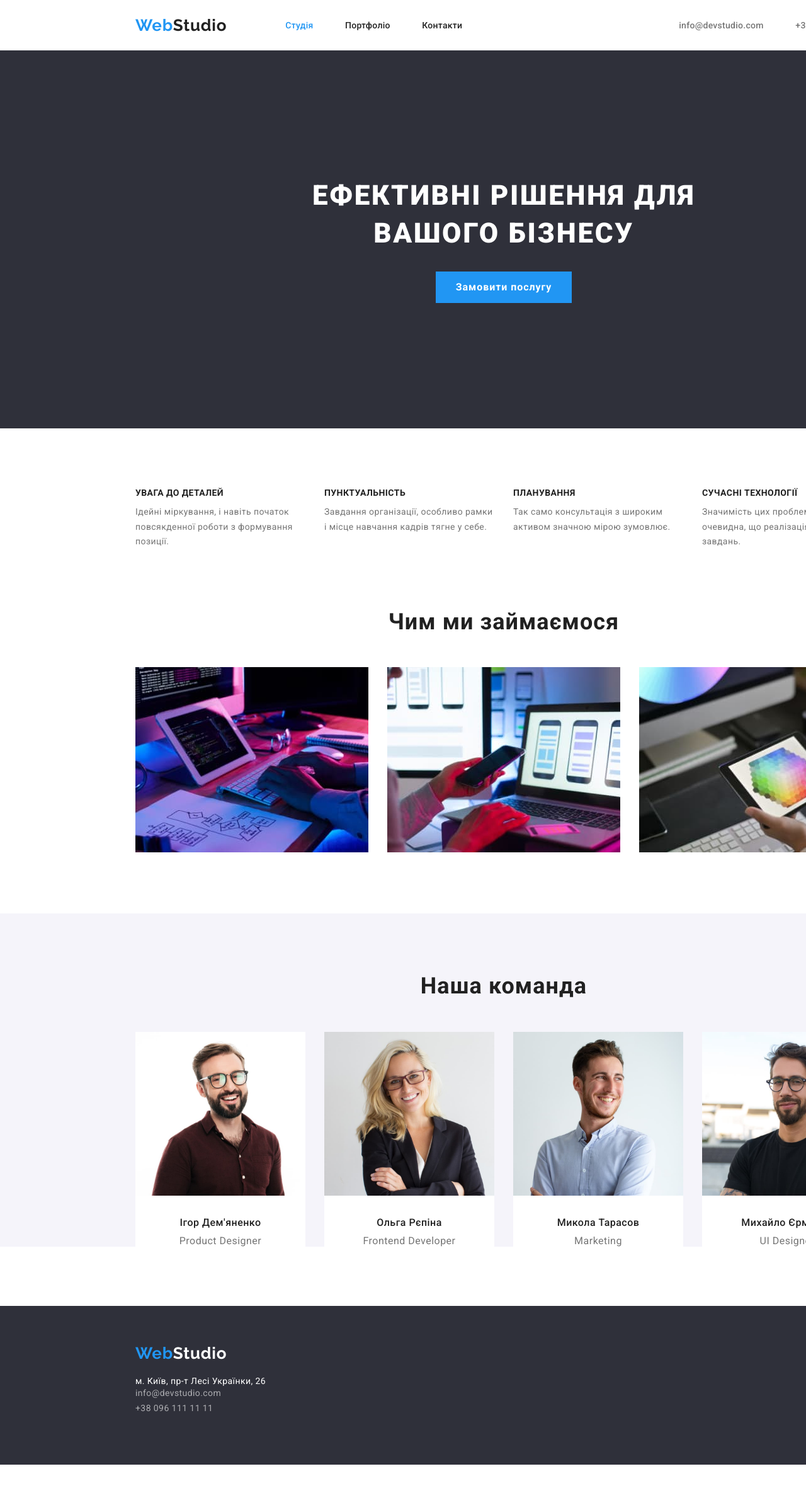
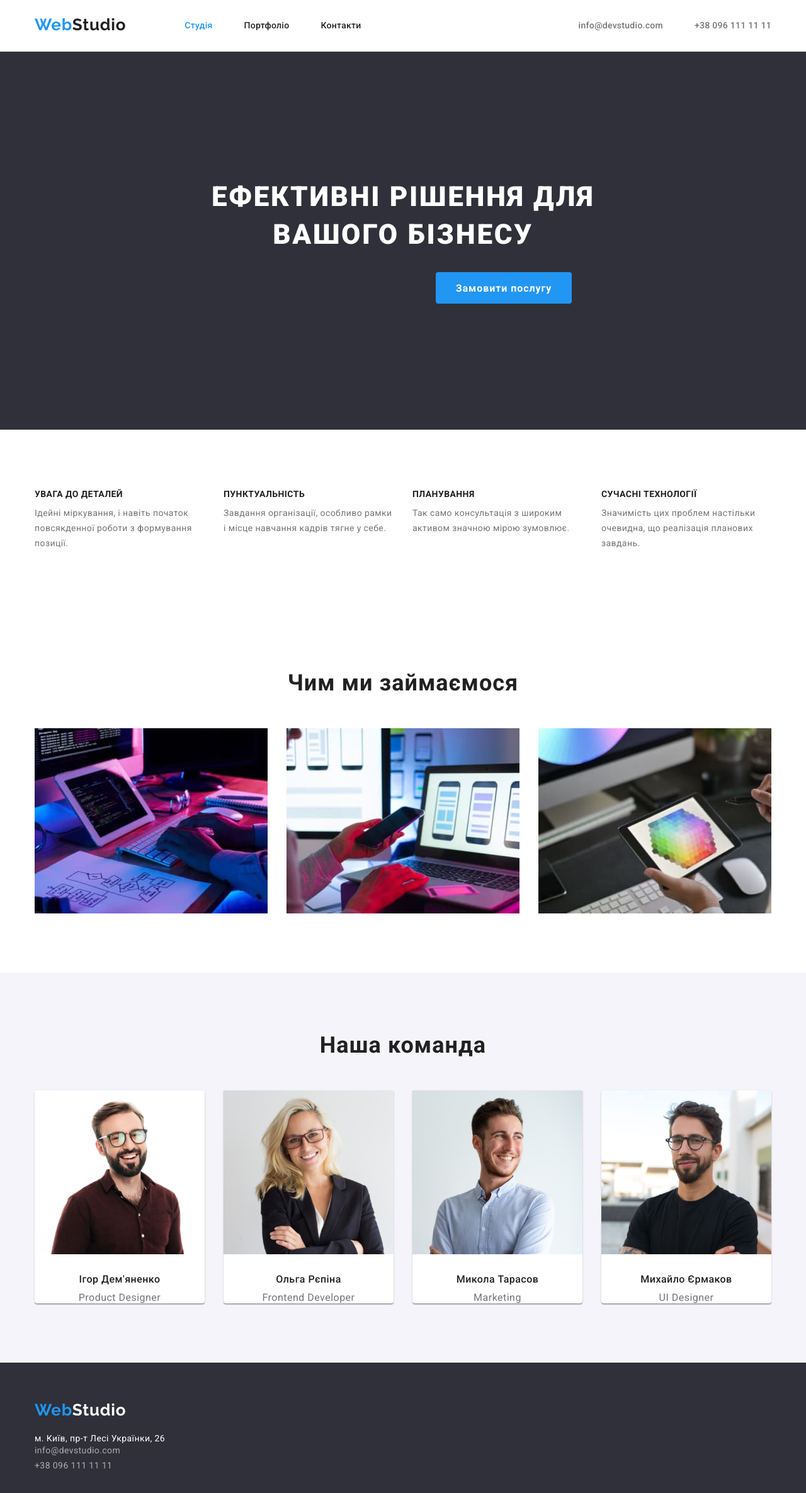
Before and after one commit to Len2261/goit-markup-hw-03, a plain HTML site: page index.html in a window 1280 px wide. Shown: the top 2370 px of the page at 63% size. Before the commit the page ends 2325 px from the top, so only its background shows below. Drawn offline with nearby package versions, Linux system fonts and the light colour scheme.

Commit message:
corrected

```diff
--- a/css/style.css
+++ b/css/style.css
@@ -6,6 +6,8 @@
 /* background: #2F303A; */
 /* цвет футера rgba(255, 255, 255, 0.6); */
 /* background team color: #F5F4FA; */
+/* border-color #EEEEEE; */
+
 
 :root {
     --primary-text-color: #212121;
@@ -15,6 +17,8 @@
     --footer-color:rgba(255, 255, 255, 0.6);
     --back-color:#2F303A;
     --back-second-color:#F5F4FA;
+    --border-color:#EEEEEE;
+
 
 }
 
@@ -38,7 +42,16 @@ body {
 
 ul {
     list-style: none;
+    margin: 0px;
+    padding: 0px;
 }
+
+img {
+    display: block;
+    max-width: 100%;
+}
+
+
 /*
 .container {
     width: 1200px;
@@ -58,11 +71,9 @@ ul {
         letter-spacing: 0.03em;
         text-decoration:none ;
 
-            height: 31px;
-            margin-left: 15px;
-            margin-right: 93px;
-            margin-top: 25px;
-            margin-bottom: 24px;
+        padding-top: 24px;
+        padding-bottom: 25px;
+        margin-right: 93px;
 }
 
 .logo:hover
@@ -81,6 +92,10 @@ ul {
  }
 /* header */
 
+.header {
+    border-bottom: 1px solid var(--border-color);
+}
+
 .header .container {
     display: flex;
 }
@@ -92,12 +107,12 @@ ul {
 }
 
 .site-nav {
-    width: 281px;
-    height: 16px;
-    justify-content: space-between;
-    margin-top: 32px;
-    margin-right: 344px;
     display: flex;
+    padding-top: 32px;
+    padding-bottom: 32px;
+    gap: 50px;
+    margin-left: auto;
+
 }
 
 .site-nav .link {
@@ -108,7 +123,7 @@ ul {
         line-height: 1.14;
         letter-spacing: 0.02em;
         text-decoration: none;
-
+        gap: 50px;
 }
 
 .site-nav .link:hover,
@@ -125,11 +140,12 @@ ul {
 }
 
 .auth-nav {
-    width: 307px;
-    height: 16px;
-    justify-content: space-between;
-    margin-top: 32px;
     display: flex;
+    padding-top: 32px;
+    padding-bottom: 32px;
+    gap: 50px;
+    margin-left: auto;
+
 }
 
 .auth-nav .link {
@@ -156,11 +172,9 @@ color: var(--accent-color);
 /* main-section */
 
 .main-section {
-    width: 1600px;
-    height: 600px;
-    background-color: var(--back-color);
-    margin-bottom:  94px;
-    margin-top: 0px;
+        background-color: var(--back-color);
+        padding-top: 200px;
+        padding-bottom: 200px;
 }
 
 
@@ -177,29 +191,55 @@ color: var(--accent-color);
 
 
         width: 696px;
-        margin-left: 452px;
-        margin-right: 452px;
-        margin-top: 0px;
-        padding-top: 200px;
-        margin-bottom: 0px;
+        margin-left: auto;
+        margin-right: auto;
 
 }
+/* button */
+.button {
+        color: var(--primary-white-color);
+        background-color:var(--accent-color);
+        font-family: inherit;
+        font-weight: 700;
+        font-size: 16px;
+        line-height: 1.2;
+        letter-spacing: 0.06em;
+        text-decoration: none;
+        cursor: pointer;
+
+        width: 216px;
+        height: 50px;
+        margin-left: 692px;
+        margin-right: 692px;
+        margin-top: 30px;
+        border: 0px;
+        border-radius: 4px;
+
+}
+
+ .main-section .button:hover,
+ .main-section .button:focus {
+        color: var(--primary-white-color);
+ }
 
 /* meaning section */
 
 .container {
     width: 1200px;
-    margin-left: 200px;
+    margin-left: auto;
+    margin-right: auto;
+    padding: 0 15px;
+
+}
+
+.section {
+    padding-top: 94px;
+    padding-bottom: 94px;
 }
 
 .feature-list {
     display: flex;
-    width: 1170px;
-    padding-left: 0px;
-    margin-left: 15px;
-    margin-bottom: 94px;
-    justify-content: space-between;
-
+    gap: 30px;
 }
 
 .feature-box {
@@ -251,52 +291,49 @@ color: var(--accent-color);
 
 .activity-list {
         display: flex;
-        justify-content: space-between;
-        width: 1170px;
-        margin-top: 0px;
-        margin-bottom: 94px;
-        margin-left: 15px;
-        padding: 0px;
+        gap: 30px;
 }
 
 
 /* Our team */
 
-.our-teams {
-        background-color: var(--back-second-color);
-        width: 1600px;
-        padding-left: 0px;
-        padding-top: 0px;
-        margin-bottom: 94px;
+
+.section.color {
+    background-color: var(--back-second-color);
 }
+
+
 
 .section-team {
         color: var(--primary-text-color);
+        background-color: var(--back-second-color);
         font-weight: 700;
         font-size: 36px;
         line-height: 1.2;
         letter-spacing: 0.03em;
         text-align: center;
+        padding-bottom: 50px;
 
-        padding-top: 94px;
-        margin-top: 0px;
-        margin-bottom: 50px;
 
 }
 
 .team-list {
         display: flex;
-        width: 1170px;
-        padding: 0;
-        margin-top: 0px;
-        margin-bottom: 94px;
-        margin-left: 215px;
-        justify-content: space-between;
+        gap: 30px;
+        flex-wrap: wrap;
+        align-items: center;
 }
 
 .team {
         background-color: var(--primary-white-color);
         width: 270px;
+        display: block;
+        max-width: 100%;
+        height: auto;
+
+        box-shadow: 0px 1px 3px rgba(0, 0, 0, 0.12), 0px 1px 1px rgba(0, 0, 0, 0.14), 0px 2px 1px rgba(0, 0, 0, 0.2);
+        border-radius: 0px 0px 4px 4px;
+
 }
 
 .team-list .team-title {
@@ -313,52 +350,21 @@ color: var(--accent-color);
 
 .team-list .team-description {
         color: var(--title-text-color);
-        font-weight: 400;
         font-size: 16px;
         line-height: 1.2;
         letter-spacing: 0.03em;
 
         text-align: center;
-        margin-top: 0px;
-        margin-bottom: 0px;
 
 }
 
-/* button */
-.button {
-        color: var(--primary-white-color);
-        background-color:var(--accent-color);
-        font-family: inherit;
-        font-weight: 700;
-        font-size: 16px;
-        line-height: 1.2;
-        letter-spacing: 0.06em;
-        text-decoration: none;
-        cursor: pointer;
-
-        width: 216px;
-        height: 50px;
-        margin-left: 692px;
-        margin-right: 692px;
-        margin-top: 30px;
-        border: 0px;
-
-
-
-
-}
-
- .main-section .button:hover,
- .main-section .button:focus {
-        color: var(--primary-white-color);
- }
 
  /* contact section */
 
  .footer {
         background-color: var(--back-color);
-        width: 1600px;
-        height: 252px;
+        padding-top: 60px;
+        padding-bottom: 60px;
  }
 
  .logo-bottom {
@@ -370,8 +376,7 @@ color: var(--accent-color);
         letter-spacing: 0.03em;
         text-decoration: none;
 
-        margin-left: 215px;
-        margin-top: 60px;
+
         margin-bottom: 20px;
         display: inline-block;
  }
@@ -389,10 +394,10 @@ color: var(--accent-color);
  }
 
 .contacts {
-    margin-left: 215px;
-    padding: 0px;
-    margin-top: 0;
-    margin-bottom: 0px;
+   margin-top: 0px;
+   margin-bottom: 0px;
+
+
 }
 
 .contacts .address {
@@ -402,6 +407,8 @@ color: var(--accent-color);
     line-height: 1.7px;
     letter-spacing: 0.03em;
     text-decoration: none;
+    margin-bottom: 9px;
+
 }
 
 .contacts .address:hover,
@@ -425,19 +432,20 @@ color: var(--accent-color);
 
 /* Portfolio */
 
-.portfolio-container {
+/* .portfolio-container {
 
     width: 1200px;
     margin-left: 200px;
     margin-top: 94px;
-}
+} */
+
 
 .portfolio-button {
     display: flex;
-    justify-content: space-between;
-    margin-left: 312px;
-    margin-right: 312px;
+    justify-content: center;
+    gap: 9px;
     margin-bottom: 34px;
+
 }
 
 .portfolio-button .button-link  {
@@ -448,6 +456,10 @@ color: var(--accent-color);
     line-height: 1.7;
     letter-spacing: 0.03em;
     display: auto;
+    background-color: var(--back-second-color);
+    border-radius: 4px;
+    border-color: transparent;
+    padding: 6px 22px;
 }
 
 .portfolio-button .button-link:hover,
@@ -458,13 +470,15 @@ color: var(--accent-color);
 
 .portfolio-list {
     display: flex;
-    width: 1170px;
-    margin-top: 0px;
-    margin-bottom: 94px;
-    padding-left: 0px;
     flex-wrap: wrap;
     gap: 30px;
+}
 
+.portfolio-text {
+    padding: 20px 24px;
+    border-left: 1px solid var(--border-color);
+    border-right: 1px solid var(--border-color);
+    border-bottom: 1px solid var(--border-color);
 }
 
 .portfolio-list .portfolio-title {
@@ -473,6 +487,8 @@ color: var(--accent-color);
     font-size: 18px;
     line-height: 2.0;
     letter-spacing: 0.06em;
+
+    padding-bottom: 4px;
 }
 
 .portfolio-list .portfolio-description {
--- a/index.html
+++ b/index.html
@@ -122,7 +122,8 @@
 
       <!-- Our team -->
 
-      <section class="our-teams">
+      <section class="section color">
+        <div class="container">
           <h2 class="section-team">Наша команда</h2>
           <ul class="team-list">
             <li class="team">
@@ -166,10 +167,14 @@
               <p class="team-description">UI Designer</p>
             </li>
           </ul>
+        </div>
       </section>
     </main>
+
     <!-- Contact section -->
+
     <footer class="footer">
+      <div class="container">
         <a href="index.html" class="logo-bottom">
           Web<span class="accent-bottom">Studio</span></a
         >
@@ -199,6 +204,7 @@
             </li>
           </ul>
         </address>
+      </div>
     </footer>
   </body>
 </html>
```
Also changed, not shown: portfolio.html (+25 -3 lines), 1 other file. Lines whose indentation alone changed are shown as unchanged.
